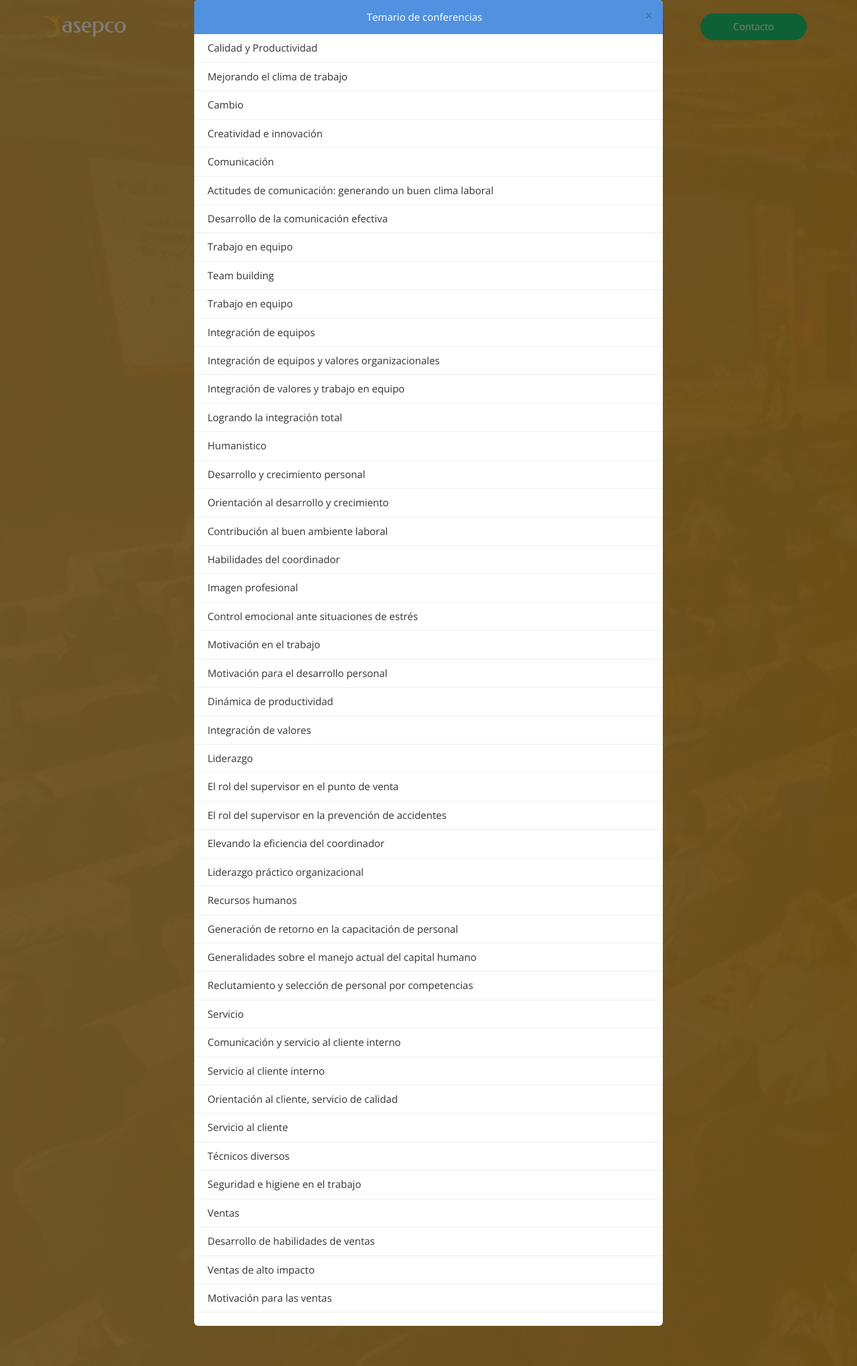
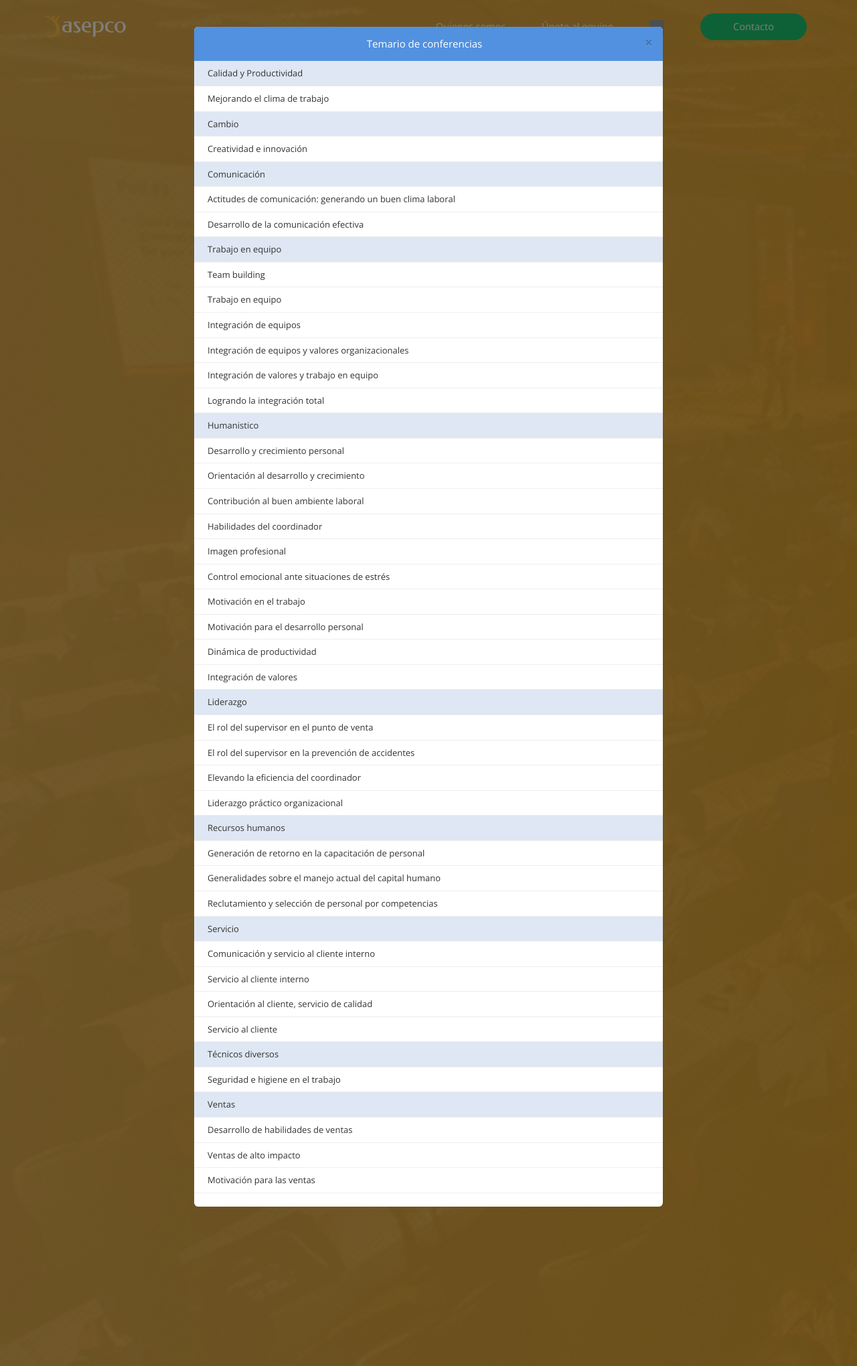
Before and after one commit to Arrreola/asepco, a PHP site: page /conferencias.php in a window 1280 px wide, after a click on "Ver catálogo". Shown: the whole page at 67% size. Run offline with PHP 8.4, Linux system fonts and the light colour scheme; some libraries are stand-ins or nearby versions; grey boxes are pictures that could not be loaded.

Commit message:
Add files via upload

```diff
--- a/css/capacitacion-list.css
+++ b/css/capacitacion-list.css
@@ -4,7 +4,7 @@
 
 .list-modal-dialog {
   width: 700px;
-  margin: 0 auto;
+  margin: 40px auto 0;
   background-color: white;
   border-radius: 6px;
   padding-bottom: 10px;
@@ -35,7 +35,18 @@
 }
 
 .list-modal-list {
-  padding: 10px 20px;
+  font-size: 13px;
+  padding: 9px 20px;
   border-bottom: 1px solid #eee;
   list-style: none;
 }
+
+.blue-list {
+  background-color: #dee7f3;
+}
+
+@media only screen and (max-width: 800px){
+  .list-modal-dialog{
+    width: 90%;
+  }
+}
--- a/css/style-capacitacion.css
+++ b/css/style-capacitacion.css
@@ -163,7 +163,7 @@
 
 
 .paper-pad-area {
-  height: 706px;
+  height: 625px;
   margin: 0;
   display: block;
 }
@@ -182,7 +182,7 @@
 }
 
 .list-box{
-  width: 454px;
+  width: 495px;
   margin: 0 auto;
   display: block;
   height: 478px;
@@ -201,7 +201,7 @@
 .paper-pad-list-1 {
   z-index: 999999;
   display: inline-block;
-  transform: translateY(215px);
+  transform: translateY(213px);
   font-family: 'Martel', serif;
   font-weight: 300;
   margin-right: 50px;
@@ -211,7 +211,7 @@
 .paper-pad-list-2 {
       z-index: 999999;
       display: inline-block;
-      transform: translateY(215px);
+      transform: translateY(213px);
       font-family: 'Martel', serif;
       font-weight: 300;
       color: #666;
@@ -220,8 +220,13 @@
 
 .paper-pad ul li {
   list-style: none;
-  margin-bottom: 19px;
+  margin-bottom: 17px;
   cursor: pointer;
+  text-decoration: underline;
+}
+
+.paper-pad ul li:hover {
+  color: #5191e0;
 }
 
 .paper-pad ul li:before {
--- a/css/style.css
+++ b/css/style.css
@@ -67,7 +67,8 @@ body {
 }
 
 .font-gray {
-  color: #a7b1bd;
+  color: #87919e;
+  font-weight: 100;
 }
 
 .margin-navbar {
@@ -160,7 +161,7 @@ body {
   display: none;
 }
 
-@media only screen and (max-width: 740px){
+@media only screen and (max-width: 800px){
   .mobile-menu {
     display: initial;
   }
@@ -400,7 +401,7 @@ h3 {
 }
 
 
-@media only screen and (max-width: 600px){
+@media only screen and (max-width: 801px){
   h1 {
     text-align: center;
     font-size: 34px;
@@ -956,10 +957,10 @@ h3 {
   .ventajas-box {
     max-width: 460px;
     padding: 41px 80px;
-    background-color: #4985d0;
+    background-color: #b48cc1;
     margin: 0;
     display: block;
-    border-top: 1px solid hsla(213,50%,50%,1);
+    border-top: 1px solid hsl(285, 24%, 59%);
   }
 
   .ventajas-text {
@@ -1187,8 +1188,8 @@ h3 {
   .conferencias-main-copy {
     max-width: 611px;
     position: relative;
-    -webkit-transform: translateY(115%);
-            transform: translateY(115%);
+    -webkit-transform: translateY(90%);
+            transform: translateY(90%);
     margin: 0 auto;
   }
 
@@ -1215,6 +1216,22 @@ h3 {
     font-weight: 700;
     text-align: center;
     }
+
+  .conferencias-link {
+    background-color: #fbb752;
+    border: none;
+    border-radius: 20px;
+    width: 159px;
+    height: 40px;
+    color: white;
+    -webkit-transition: all .3s ease-in-out;
+    text-align: center;
+    margin: 20px auto 0;
+    display: block;
+  }
+  .conferencias-link:hover {
+    colo: #5191e0;
+  }
 
     .conferencias-main-description {
       font-size: 17px;
```
Lines whose indentation alone changed are shown as unchanged.
